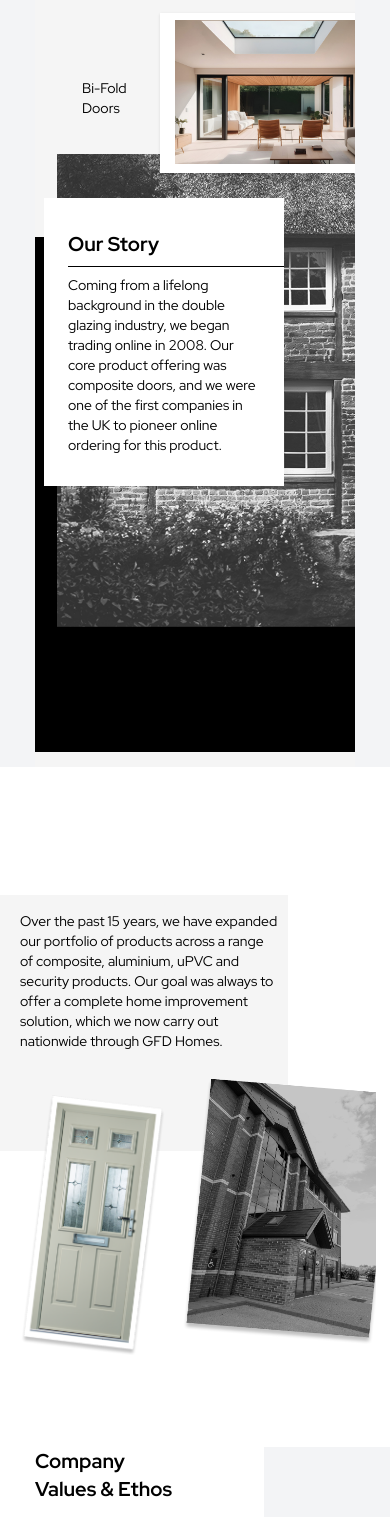
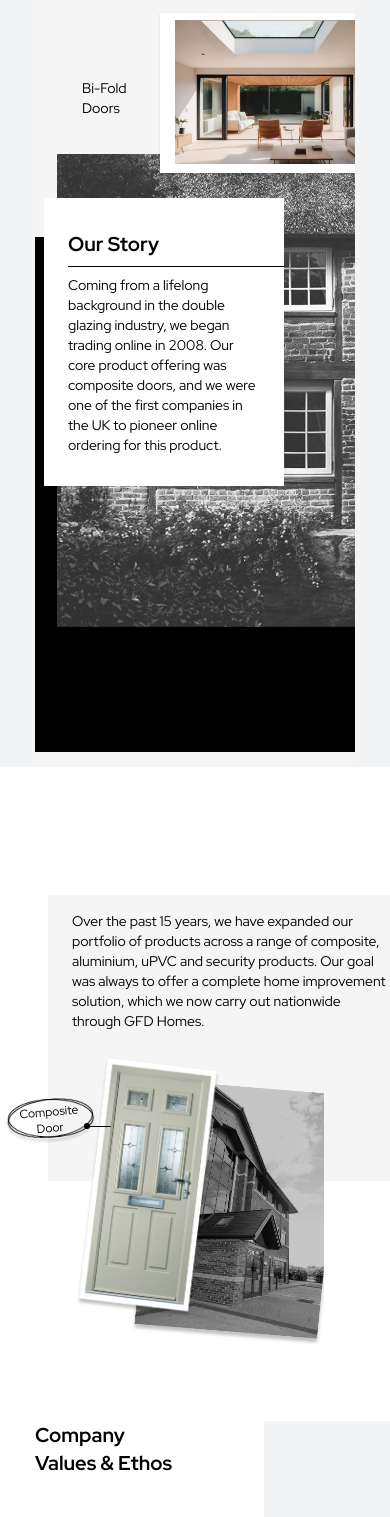
Before and after one commit to tr3yd4n/Test-GFD, a Vue app in the folder gfd-spa/: page / in a window 390 px wide. Shown: the top 1517 px of the page. Built offline with nearby package versions, Linux system fonts and the light colour scheme.

Commit message:
Our Values content section 2
All items inserted sized and space - spacing seems slightly off due to font size not working. Attempted to get it working but no luck. Tailwind config file not included due to T4 and vite - tried making one also didn't work

```diff
--- a/gfd-spa/src/components/CompanyValuesSection.vue
+++ b/gfd-spa/src/components/CompanyValuesSection.vue
@@ -1,5 +1,5 @@
 <template>
-  <section class="w-full md:h-[730px] pt-14 lg:pt-32">
+  <section class="w-full md:h-[730px] lg:pt-32">
     <div class="max-w-8xl mx-auto flex flex-col md:flex-row gap-6 lg:pl-20">
       <!-- Image Column -->
       <div class="w-full md:w-1/2 lg:w-1/3">
@@ -92,8 +92,8 @@
 </div>
 
         <p
-          class="p-8 ml-2 mb-8 bg-black text-sm md:text-base lg:text-lg text-white md:bg-transparent md:text-black md:mb-1 md:p-2 md:hidden"
-          style="font-family: 'Red Hat Display', sans-serif"
+          class="font-redhat p-8 ml-2 mb-8 bg-black text-sm md:text-base lg:text-lg text-white md:bg-transparent md:text-black md:mb-1 md:p-2 md:hidden"
+
         >
           As the world becomes more automated by the day, we promise never to
           lose the personal touch with our customers that we built the
--- a/gfd-spa/src/components/OurStorySection.vue
+++ b/gfd-spa/src/components/OurStorySection.vue
@@ -56,27 +56,51 @@
     </div>
   </section>
   <section class="w-full mt-32 lg:hidden relative mb-60">
-    <div class="w-72 h-64 bg-neutral-100">
+
       <p
-        class="w-[294px] h-[286px] text-sm md:text-base lg:text-lg pt-4 pl-5 pr-4"
-        style="font-family: 'Red Hat Display', sans-serif"
+        class="font-redhat sm:w-full h-[286px] text-sm md:text-base lg:text-lg pt-4 ml-12 pl-6 bg-neutral-100"
+
       >
         Over the past 15 years, we have expanded our portfolio of products
         across a range of composite, aluminium, uPVC and security products. Our
         goal was always to offer a complete home improvement solution, which we
         now carry out nationwide through GFD Homes.
       </p>
-    </div>
+
 
     <img
-      class="absolute w-[145px] h-[261px] top-[200px] left-[20px] bg-transparent"
+      class="absolute w-[145px] h-[261px] top-[162px] left-[75px] bg-transparent z-1"
       src="/images/ourStoryImages/Frame 2188 1.png"
-      alt="Smaller product"
+      alt="Door"
     />
     <img
-      class="absolute w-[196px] h-[270px] top-[180px] left-[180px] bg-transparent"
+      class="absolute w-[196px] h-[270px] top-[181px] left-[128px] bg-transparent"
       src="/images/ourStoryImages/Group 665.png"
-      alt="Larger product"
+      alt="Building"
     />
+    <img
+      class="absolute w-[93px] h-[45px] top-[204px] left-[4px] bg-transparent z-2"
+      src="/images/ourStoryImages/Ellipse 30.png"
+      alt="Ellipse"
+    />
+    <img
+      class="absolute w-[93px] h-[45px] top-[204px] left-[4px] bg-transparent z-2"
+      style="transform: rotate(-5.49deg)"
+      src="/images/ourStoryImages/Ellipse 30.png"
+      alt="Ellipse"
+    />
+    <div
+      class="absolute text-center text-black font-['Red_Hat_Display'] font-normal text-xs top-[209px] left-[20px] md:text-base md:top-[372px] md:left-[1018px] transition-all duration-700 ease-in-out z-3"
+      style="transform: rotate(-5deg)"
+    >
+      Composite<br />Door
+    </div>
+    <!-- Line -->
+    <div class="absolute flex items-center top-[228px] left-[84px] gap-0 z-4">
+      <!-- Black circle -->
+      <div class="w-[6px] h-[6px] bg-black rounded-full"></div>
+      <!-- Black line -->
+      <div class="w-[21px] h-[1px] bg-black"></div>
+    </div>
   </section>
 </template>
--- a/gfd-spa/src/style.css
+++ b/gfd-spa/src/style.css
@@ -1,2 +1,7 @@
 @import url('https://fonts.googleapis.com/css2?family=Red+Hat+Display:wght@400;600&display=swap');
 @import "tailwindcss";
+/* style.css */
+
+.font-redhat {
+  font-family: 'Red Hat Display', sans-serif;
+}
```
Also changed, not shown: gfd-spa/public/images/ourStoryImages/Ellipse 30.png (added).
